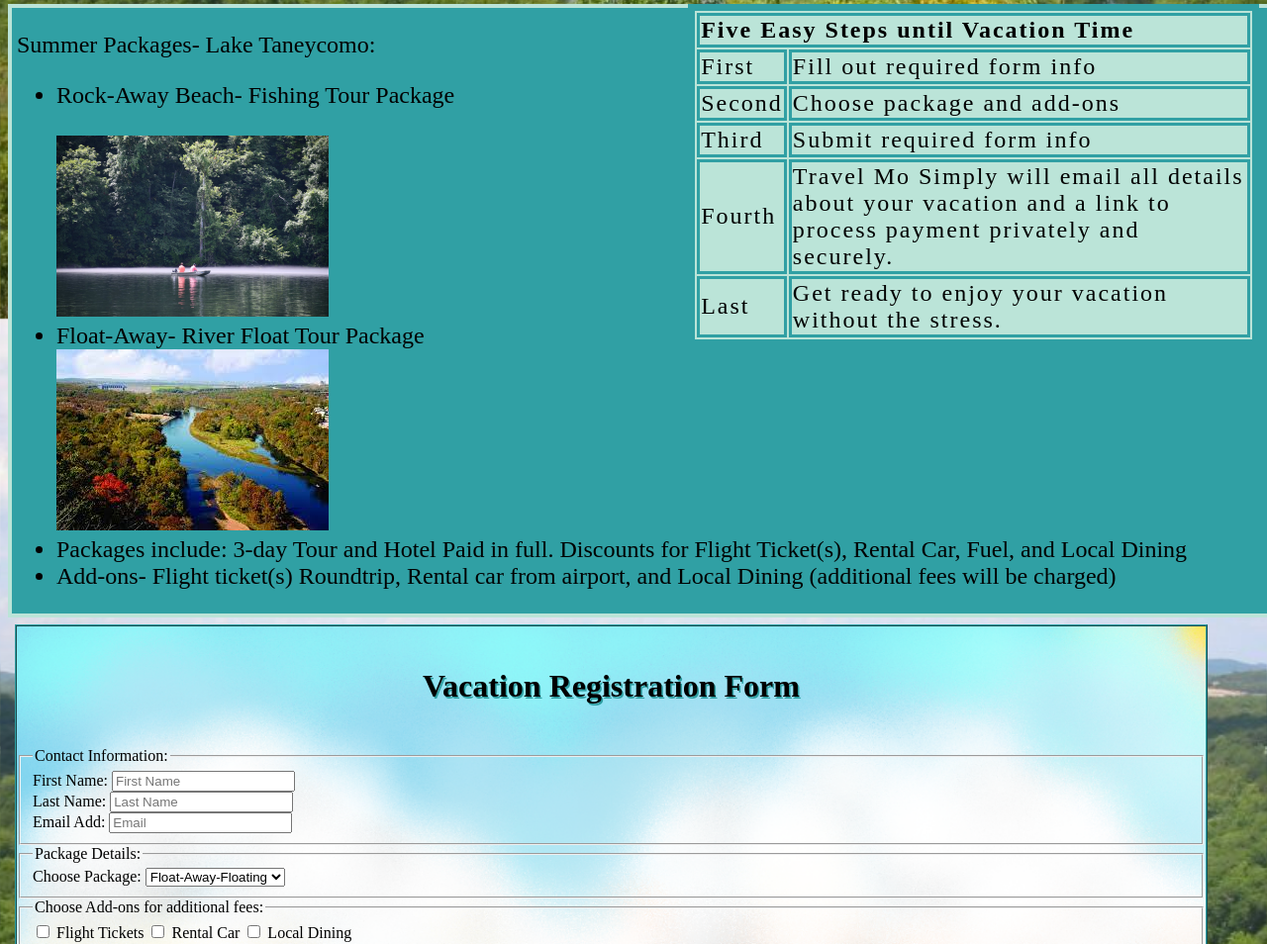
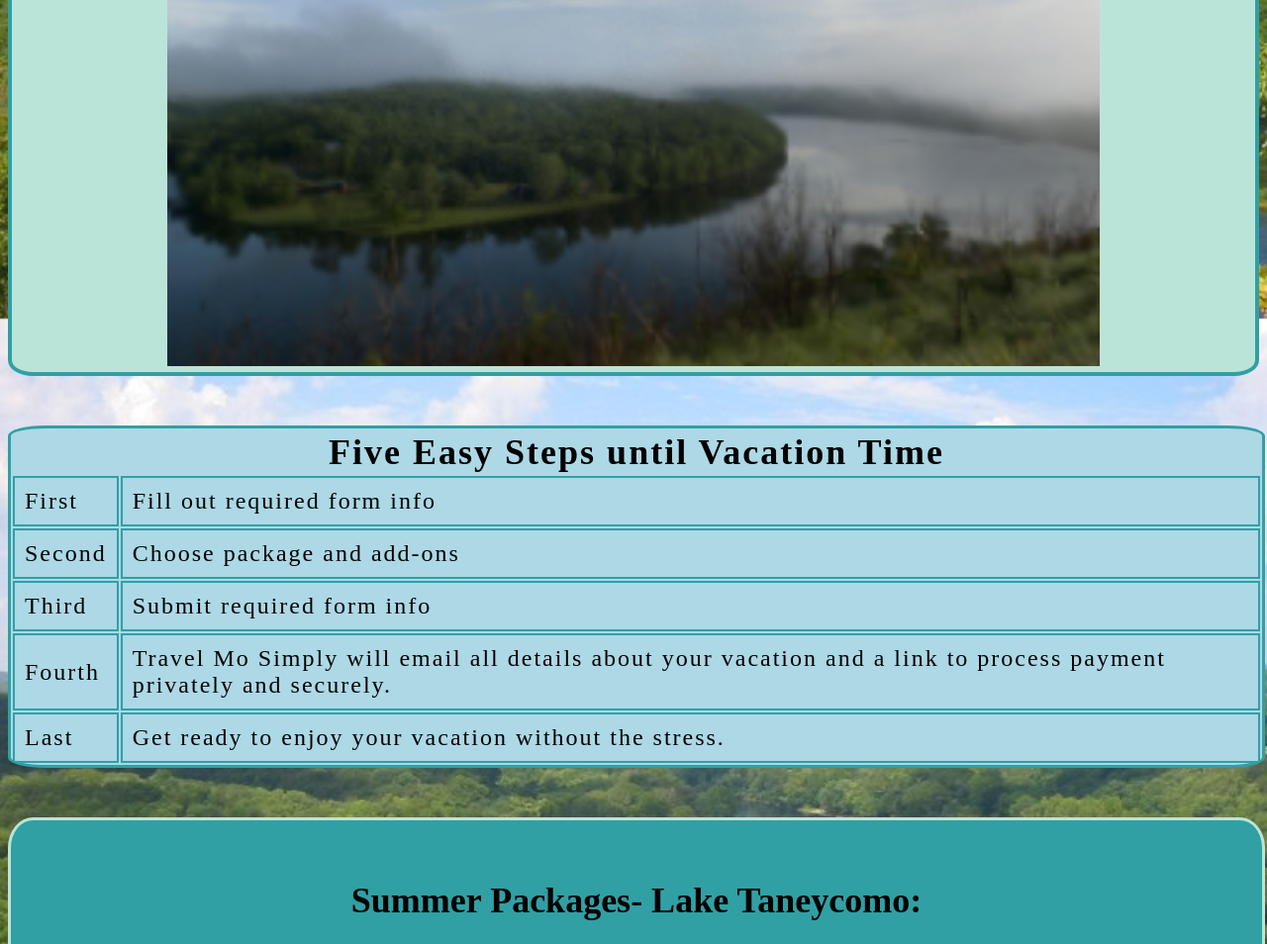
Before and after one commit to KariCook86/ResponsiveTravel, a plain HTML site: page index.html in a window 1280 px wide. Shown: the part 638-1592 px from the top of the page at 99% size. Drawn offline with Linux system fonts and the light colour scheme.

Commit message:
git commit -m "time flies and I am pooped"

```diff
--- a/index.html
+++ b/index.html
@@ -1,4 +1,5 @@
 <!DOCTYPE html>
+
 <html lang="en">
 <head>
   <!-- Assignment: Responsive Travel
@@ -8,26 +9,25 @@
   -->
   <meta charset="utf-8">
   <title>Travel Mo Simply</title>
+  <link rel="stylesheet" href="styles.css">
+  <link rel="stylesheet" href="responsiveStyles.css" media="screen and (min-width: 576px)">
 </head>
- <link rel="stylesheet" href="styles.css">
- <link rel="stylesheet" href="responsiveStyles.css" media="screen and (min-width: 576px)">
 <body>
 <header>
 </header>
   <div class="top">
 <h1> TRAVEL MO SIMPLY </h1>
-<h2> -Let us do the work so you can play, the Travel MO Simply way!<h2>
+<h2> -Let us do the work so you can play, the Travel MO Simply way!</h2>
   </div>
-  <div class="boxes">
-      <section class="box1">
+      <div class="box1">
         <p> With Travel Mo Simply you can forget about the work involved
            with planning your next vacation. Our goal is to make
            planning a vacation simple and truly enjoyable.
            With just a few clicks you can be on your way to vacay!</p>
            <img src="fog.png" alt="fog">
-      </section>
+      </div>
 
-      <section class="table">
+      <div class="table">
       <table>
         <tr>
           <th colspan="2">Five Easy Steps until Vacation Time</th>
@@ -44,6 +44,7 @@
            <td>Third</td>
            <td>Submit required form info</td>
          </tr>
+         <tr>
            <td>Fourth</td>
            <td>Travel Mo Simply will email all details about your vacation
                 and a link to process payment privately and securely.</td>
@@ -53,23 +54,20 @@
            <td>Get ready to enjoy your vacation without the stress.</td>
          </tr>
          </table>
-      </section>
+      </div>
 
-      <section class="box2">
-       <p>Summer Packages- Lake Taneycomo:
-         <ul style="list-style-type:disc">
-           <li>Rock-Away Beach- Fishing Tour Package</li><br>
-            <img src="fishrockaway.png" alt="fish">
-           <li>Float-Away- River Float Tour Package</li>
-            <img src="taneycomo.png" alt="float">
-            <li>Packages include: 3-day Tour and Hotel Paid in full. Discounts for Flight Ticket(s), Rental Car, Fuel, and Local Dining</li>
+      <div class="box2">
+       <h5>Summer Packages- Lake Taneycomo:</h5>
+         <ul style="list-style-type:none">
+           <li>Rock-Away Beach- Fishing Tour Package<img src="fishrockaway.png" alt="fish"></li>
+           <li>Float-Away- River Float Tour Package<img src="taneycomo.png" alt="float"></li>
+          <li>Packages include: 3-day Tour and Hotel Paid in full. Discounts for Flight Ticket(s), Rental Car, Fuel, and Local Dining</li>
            <li>Add-ons- Flight ticket(s) Roundtrip, Rental car from airport, and Local Dining (additional fees will be charged)</li>
          </ul>
-       </p>
-      </section>
+     </div>
 
 
-      <section class="form">
+      <div class="form">
        <form>
        <h4>Vacation Registration Form</h4>
          <fieldset>
@@ -99,7 +97,7 @@
              <option value="RockawayFish">Rock-Away-Fishing</option>
           </select>
         </fieldset>
-        <fieldset>
+    <fieldset>
       <legend>
       Choose Add-ons for additional fees:
       </legend>
@@ -118,5 +116,9 @@
       </fieldset>
          <input class="submit" type="submit" name="submit" value="Submit" />
       </form>
-      </section>
+    </div>
+    <div class="maxchange">
+      <h3>Thank you for choosing Travel Mo Simply!</h3>
+    </div>
+
 </body>
--- a/responsiveStyles.css
+++ b/responsiveStyles.css
@@ -5,27 +5,48 @@
 
 
 .box1 {
-  width: 45%;
-}
-
-img {
-    max-width: 85%;
+  display: block;
 }
 
 .table {
-  margin: none;
-  width: 45%;
-  float: right;
+  width: 100%;
 }
 
 .box2 {
   width: 100%;
 }
 
+.form {
+  width: 100%
+}
+
+img{
+  width: 55%;
+}
+
 @media screen and (min-width: 768px) {
 
+      img {
+        width: 80%;
+      }
+      h3 {
+        display: block;
+      }
+
+      .form {
+        width: 60%;
+        margin-left: 20%;
+      }
 }
 
 @media screen and (min-width: 998px) {
-
+     h3 {
+       display: block;
+     }
+     img {
+       width: 75%
+     }
+     form {
+       text-align: center;
+     }
 }
--- a/styles.css
+++ b/styles.css
@@ -28,48 +28,71 @@ h2 {
   text-align: center;
   }
 
+h3 {
+  font-size: 2em;
+  text-align: center;
+  background-size: cover;
+  background: transparent;
+  text-shadow: 1.5px 1.5px #30a0a4;
+  color: white;
+  padding-top: 33px;
+  padding-bottom: 33px;
+  border: 5px lightblue outset;
+  display: none;
+}
+h5 {
+  font-size: 1.5em;
+  text-align: center;
+}
 .box1 {
   font-size: 1.5em;
-  background: cover;
   text-align: center;
   background-color: #bbe4d8;
   margin-top: 50px;
   border: #30a0a4 solid 4px;
+  border-radius: 2%;
+  display: none;
 }
 
 .box2 {
   font-size: 1.5em;
   text-align: left;
-  padding-left: 5px;
-  background: cover;
   background-color: #30a0a4;
   background-size: cover;
   margin-top: 50px;
-  border: #bbe4d8 solid 4px;
+  border: #bbe4d8 solid 3px;
+  border-radius: 2%;
 }
 
 .table {
   font-size: 1.5em;
   letter-spacing: 2px;
-  background-color: #bbe4d8;
+  background-color: lightblue;
   background-size: cover;
   margin-top: 50px;
-  border: #30a0a4 solid 4px;
+  border: #30a0a4 solid 3px;
+  border-radius: 3%;
 }
 
-table, th, td {
-  border: 3px #30a0a4 solid;
+ td {
+  border: 2px #30a0a4 solid;
   text-align: left;
+  padding: 10px;
+}
+
+th {
+  text-align: center;
+  font-size: 1.5em;
 }
 
 .form {
   background-image: url(cloudsunbg.png);
   background-size: cover;
   text-align: left;
-  margin: auto;
-  width: 95%;
+  margin-top: 50px;
+  width: 100%;
   border: 2px #30a0a4 ridge;
-  margin: 7px;
+  border-radius: 2%;
 }
 
 h4 {
@@ -79,7 +102,6 @@ h4 {
 }
 
 .submit {
-  width: auto;
   border: 2px #30a0a4 solid;
   font-size: 1.5em;
 }
```
